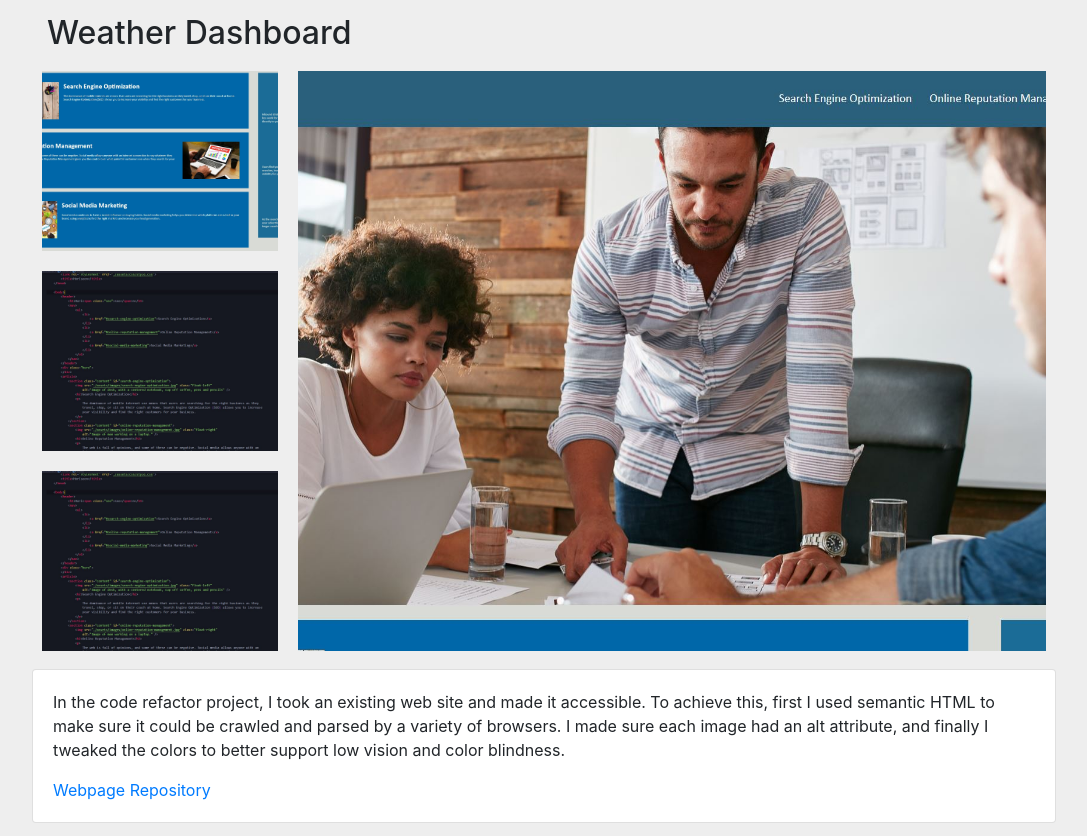
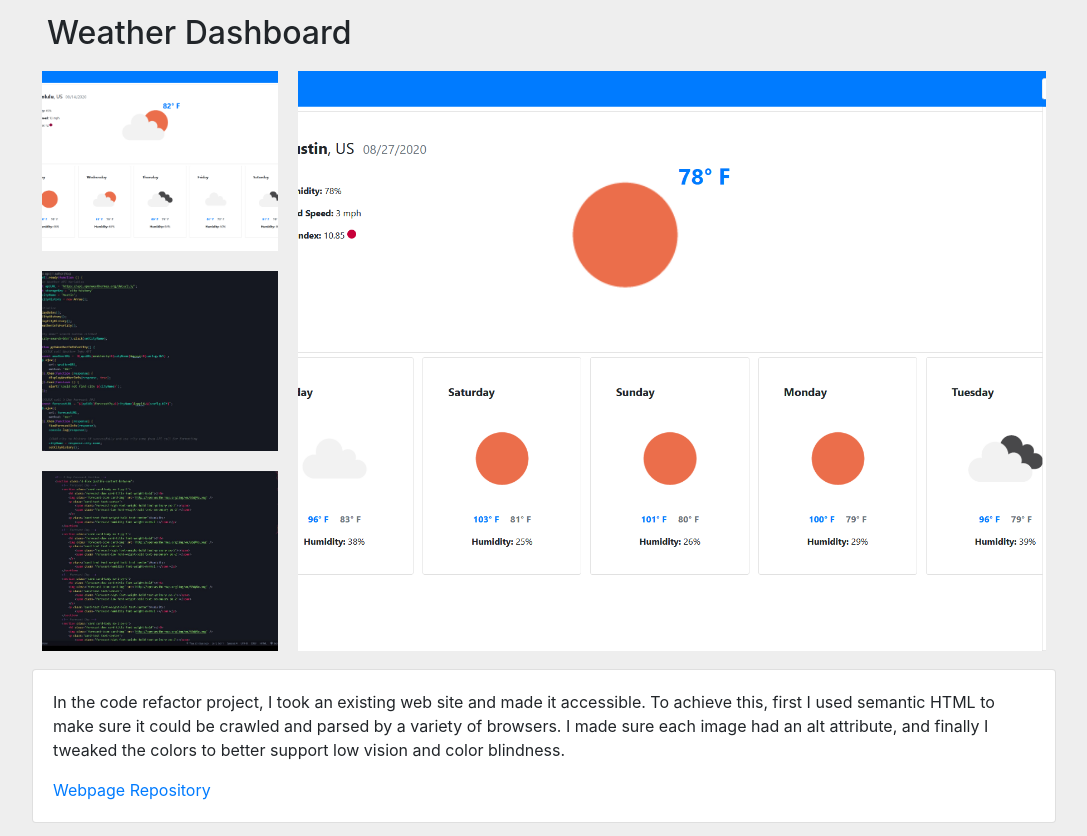
Before and after one commit to nbur4556/responsive-portfolio, a plain HTML site: page portfolio.html in a window 1280 px wide. Shown: the part 906-1742 px from the top of the page, without its empty margins (96-1183 px from the left). Drawn offline with nearby package versions, Linux system fonts and the light colour scheme.

Commit message:
added weather dashboard images

```diff
--- a/portfolio.html
+++ b/portfolio.html
@@ -91,19 +91,19 @@
                     <div class="row support-img">
                         <a target="_blank" href="https://nbur4556.github.io/code-refactor/">
                             <img class="img-fluid" alt="Content of the code refactor project"
-                                src="./assets/images/code-refactor-project-support-1.jpg" />
+                                src="./assets/images/weather-dashboard-support-1.png" />
                         </a>
                     </div>
                     <div class="row support-img">
                         <a target="_blank" href="https://nbur4556.github.io/code-refactor/">
                             <img class="img-fluid img" alt="Image of HTML used in code refactor project"
-                                src="./assets/images/code-refactor-project-support-2.JPG" />
+                                src="./assets/images/weather-dashboard-support-2.JPG" />
                         </a>
                     </div>
                     <div class="row support-img">
                         <a target="_blank" href="https://nbur4556.github.io/code-refactor/">
                             <img class="img-fluid" alt="Image of HTML used in code refactor project"
-                                src="./assets/images/code-refactor-project-support-2.JPG" />
+                                src="./assets/images/weather-dashboard-support-3.JPG" />
                         </a>
                     </div>
                 </section>
@@ -112,7 +112,7 @@
                 <section class="col-md-9 main-img-container">
                     <a target="_blank" href="https://nbur4556.github.io/code-refactor/">
                         <img class="img-fluid" alt="Homepage of the code refactor project"
-                            src="./assets/images/code-refactor-project-main.JPG" />
+                            src="./assets/images/weather-dashboard-main.png" />
                     </a>
                 </section>
 
```
Also changed, not shown: assets/images/weather-dashboard-support-1.png (added), assets/images/weather-dashboard-support-2.JPG (added), assets/images/weather-dashboard-support-3.JPG (added).
